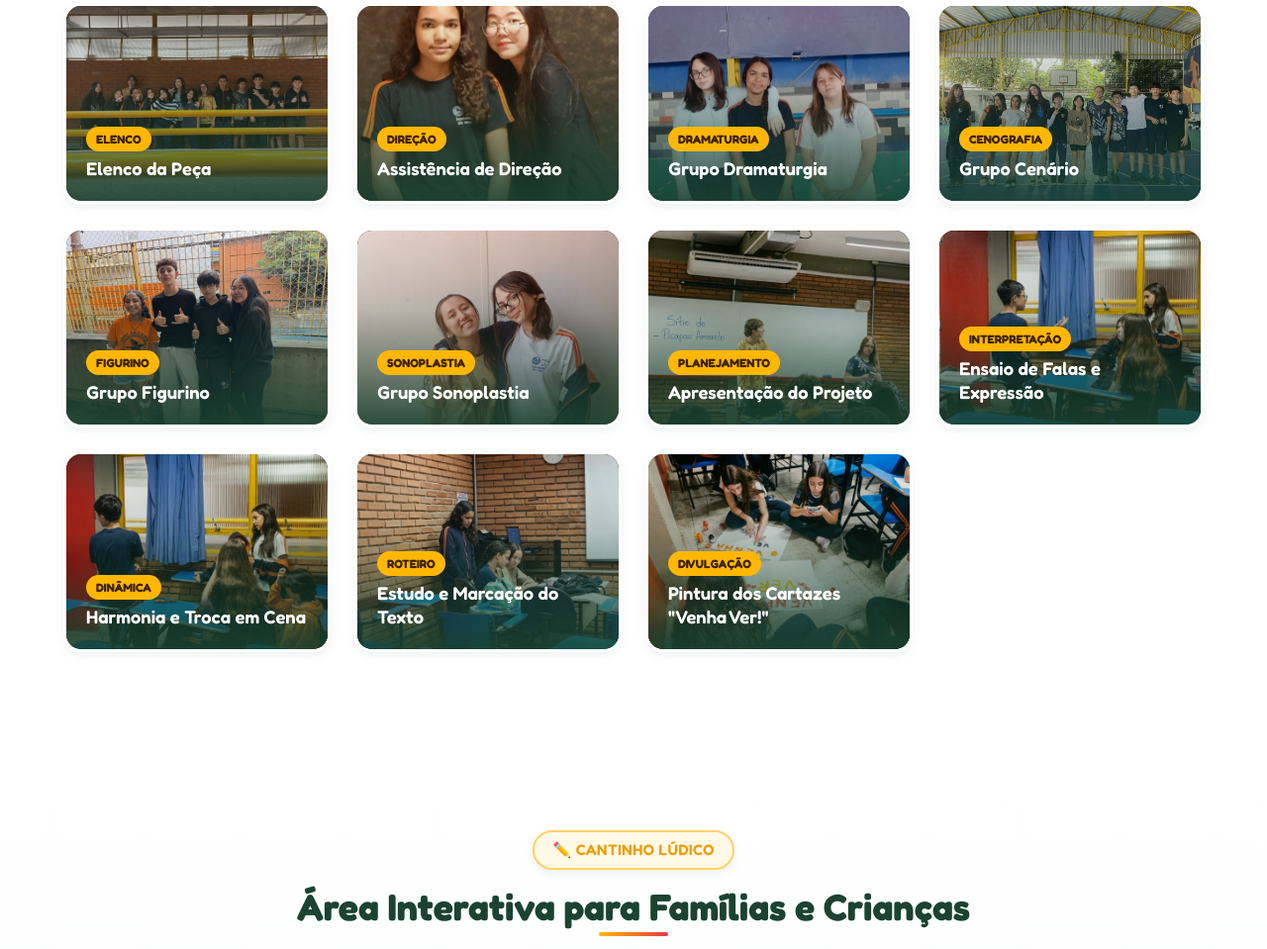
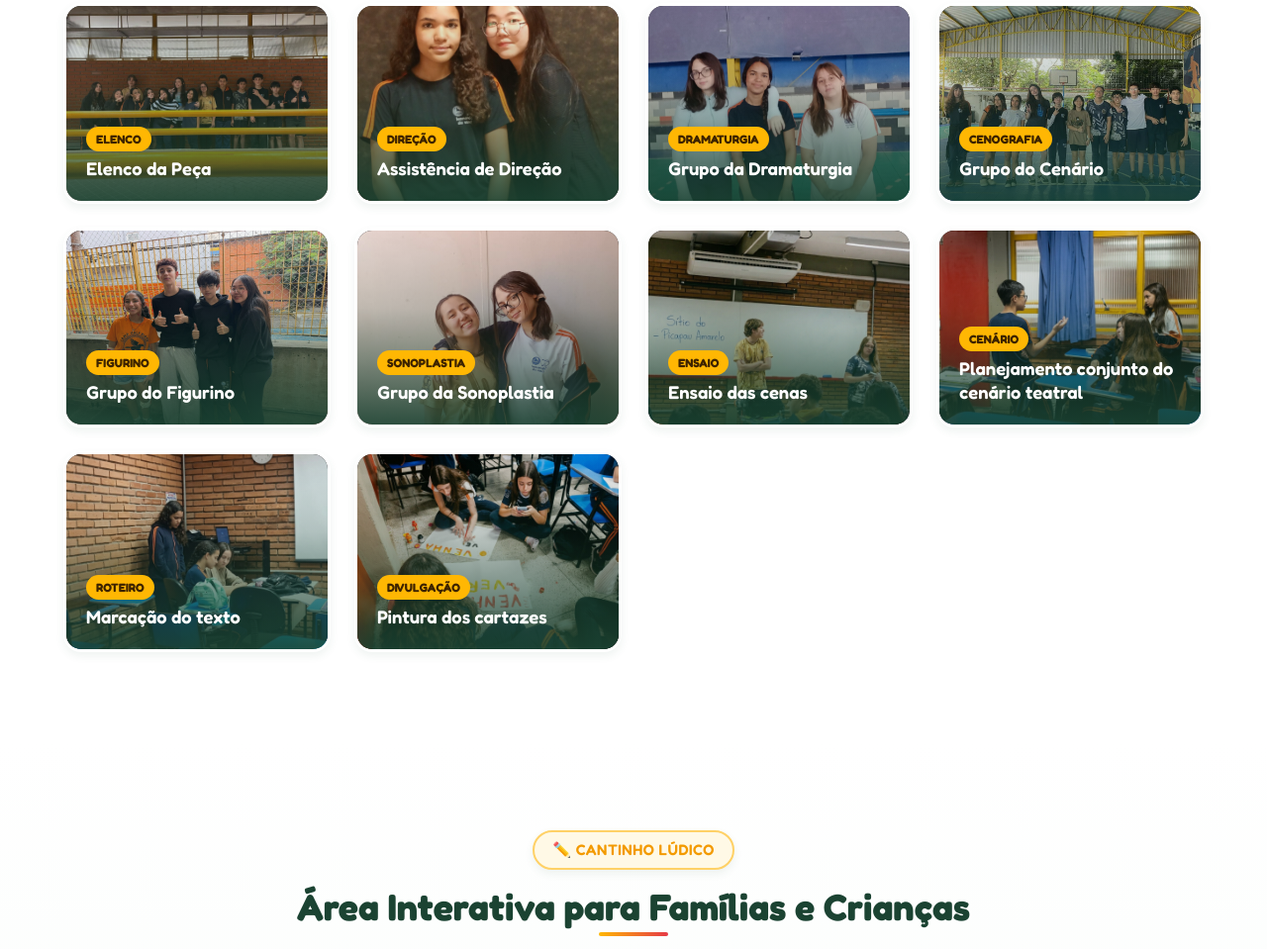
Before and after one commit to cjcelo84/sitio-picapau, a plain HTML site: page index.html in a window 1280 px wide. Shown: the part 6299-7258 px from the top of the page at 99% size. Drawn offline with nearby package versions, Linux system fonts and the light colour scheme.

Commit message:
feat: atualiza legendas das fotos e remove foto de harmonia e troca em cena

```diff
--- a/index.html
+++ b/index.html
@@ -572,84 +572,75 @@
             </div>
           </div>
 
-          <!-- Foto: Grupo Dramaturgia -->
+          <!-- Foto: Grupo da Dramaturgia -->
           <div class="gallery-item">
-            <img src="fotos/Grupo Dramaturgia.jpeg" alt="Foto do Grupo de Dramaturgia" class="gallery-thumb" loading="lazy">
+            <img src="fotos/Grupo Dramaturgia.jpeg" alt="Foto do Grupo da Dramaturgia" class="gallery-thumb" loading="lazy">
             <div class="gallery-overlay">
               <span class="gallery-badge">Dramaturgia</span>
-              <div class="gallery-caption">Grupo Dramaturgia</div>
+              <div class="gallery-caption">Grupo da Dramaturgia</div>
             </div>
           </div>
 
-          <!-- Foto: Grupo Cenário -->
+          <!-- Foto: Grupo do Cenário -->
           <div class="gallery-item">
-            <img src="fotos/Grupo Cenário.jpeg" alt="Foto do Grupo Cenário" class="gallery-thumb" loading="lazy">
+            <img src="fotos/Grupo Cenário.jpeg" alt="Foto do Grupo do Cenário" class="gallery-thumb" loading="lazy">
             <div class="gallery-overlay">
               <span class="gallery-badge">Cenografia</span>
-              <div class="gallery-caption">Grupo Cenário</div>
+              <div class="gallery-caption">Grupo do Cenário</div>
             </div>
           </div>
 
-          <!-- Foto: Grupo Figurino -->
+          <!-- Foto: Grupo do Figurino -->
           <div class="gallery-item">
-            <img src="fotos/Grupo figurino.jpeg" alt="Foto do Grupo Figurino" class="gallery-thumb" loading="lazy">
+            <img src="fotos/Grupo figurino.jpeg" alt="Foto do Grupo do Figurino" class="gallery-thumb" loading="lazy">
             <div class="gallery-overlay">
               <span class="gallery-badge">Figurino</span>
-              <div class="gallery-caption">Grupo Figurino</div>
+              <div class="gallery-caption">Grupo do Figurino</div>
             </div>
           </div>
 
-          <!-- Foto: Grupo Sonoplastia -->
+          <!-- Foto: Grupo da Sonoplastia -->
           <div class="gallery-item">
-            <img src="fotos/Grupo sonoplastia.jpeg" alt="Foto do Grupo Sonoplastia" class="gallery-thumb" loading="lazy">
+            <img src="fotos/Grupo sonoplastia.jpeg" alt="Foto do Grupo da Sonoplastia" class="gallery-thumb" loading="lazy">
             <div class="gallery-overlay">
               <span class="gallery-badge">Sonoplastia</span>
-              <div class="gallery-caption">Grupo Sonoplastia</div>
+              <div class="gallery-caption">Grupo da Sonoplastia</div>
             </div>
           </div>
 
-          <!-- Foto 1: Apresentação na lousa -->
+          <!-- Foto 1: Ensaio das cenas -->
           <div class="gallery-item">
-            <img src="fotos/1.jpg" alt="Estudantes em frente à lousa escrita Sítio do Picapau Amarelo" class="gallery-thumb" loading="lazy">
+            <img src="fotos/1.jpg" alt="Ensaio das cenas" class="gallery-thumb" loading="lazy">
             <div class="gallery-overlay">
-              <span class="gallery-badge">Planejamento</span>
-              <div class="gallery-caption">Apresentação do Projeto</div>
+              <span class="gallery-badge">Ensaio</span>
+              <div class="gallery-caption">Ensaio das cenas</div>
             </div>
           </div>
 
-          <!-- Foto 2: Ensaio de interpretação -->
+          <!-- Foto 2: Planejamento conjunto do cenário teatral -->
           <div class="gallery-item">
-            <img src="fotos/2.jpg" alt="Alunos ensaiando diálogos e gestos na sala de aula" class="gallery-thumb" loading="lazy">
+            <img src="fotos/2.jpg" alt="Planejamento conjunto do cenário teatral" class="gallery-thumb" loading="lazy">
             <div class="gallery-overlay">
-              <span class="gallery-badge">Interpretação</span>
-              <div class="gallery-caption">Ensaio de Falas e Expressão</div>
+              <span class="gallery-badge">Cenário</span>
+              <div class="gallery-caption">Planejamento conjunto do cenário teatral</div>
             </div>
           </div>
 
-          <!-- Foto 3: Dinâmica de cena -->
+          <!-- Foto 4: Marcação do texto -->
           <div class="gallery-item">
-            <img src="fotos/3.jpg" alt="Grupo de alunas e alunos ensaiando a dinâmica de cena" class="gallery-thumb" loading="lazy">
+            <img src="fotos/4.jpg" alt="Marcação do texto" class="gallery-thumb" loading="lazy">
             <div class="gallery-overlay">
-              <span class="gallery-badge">Dinâmica</span>
-              <div class="gallery-caption">Harmonia e Troca em Cena</div>
+              <span class="gallery-badge">Roteiro</span>
+              <div class="gallery-caption">Marcação do texto</div>
             </div>
           </div>
 
-          <!-- Foto 4: Estudo do roteiro -->
+          <!-- Foto 5: Pintura dos cartazes -->
           <div class="gallery-item">
-            <img src="fotos/4.jpg" alt="Alunas concentradas lendo e revisando o roteiro da peça" class="gallery-thumb" loading="lazy">
-            <div class="gallery-overlay">
-              <span class="gallery-badge">Roteiro</span>
-              <div class="gallery-caption">Estudo e Marcação do Texto</div>
-            </div>
-          </div>
-
-          <!-- Foto 5: Confecção dos cartazes -->
-          <div class="gallery-item">
-            <img src="fotos/5.jpg" alt="Estudantes pintando cartazes de divulgação no chão com as palavras Venha Ver" class="gallery-thumb" loading="lazy">
+            <img src="fotos/5.jpg" alt="Pintura dos cartazes" class="gallery-thumb" loading="lazy">
             <div class="gallery-overlay">
               <span class="gallery-badge">Divulgação</span>
-              <div class="gallery-caption">Pintura dos Cartazes "Venha Ver!"</div>
+              <div class="gallery-caption">Pintura dos cartazes</div>
             </div>
           </div>
         </div>
```
